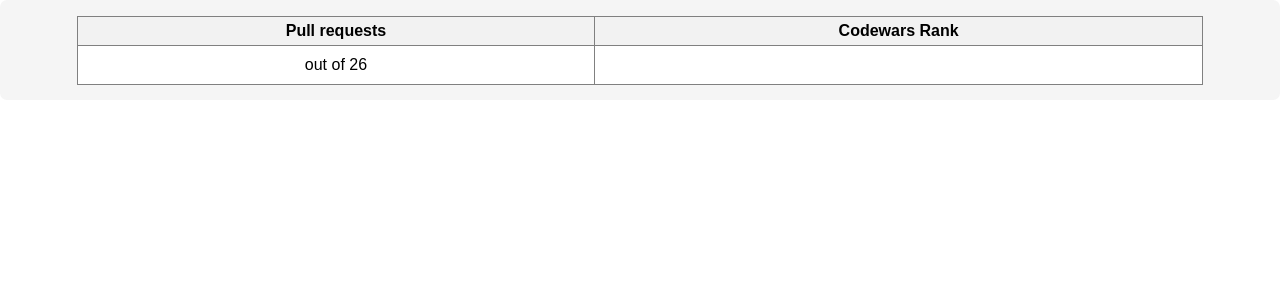
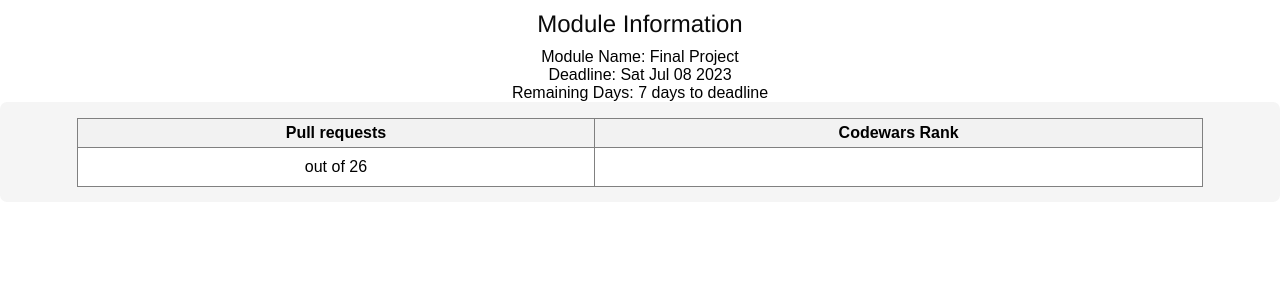
Before and after one commit to OlenaReukova/ldn9-Ctrl-Shift-Learn, a React (Create React App) app in the folder client/: page /result in a window 1280 px wide. Shown: the top 300 px of the page. Built offline with nearby package versions, Linux system fonts and the light colour scheme.

Commit message:
Change Milestone file

```diff
--- a/client/src/component/Milestone.js
+++ b/client/src/component/Milestone.js
@@ -1,6 +1,6 @@
 import React, { useEffect, useState } from "react";
 
-export const ModuleInformation = () => {
+export const Milestone = () => {
 	const [module] = useState({
 		name: "Final Project",
 		deadline: new Date("2023-07-08"),
@@ -19,7 +19,9 @@
 			<h2>Module Information</h2>
 			<p id="module-name">Module Name: {module.name}</p>
 			<p id="deadline">Deadline: {module.deadline.toDateString()}</p>
-      <p id="remaining-days">Remaining Days: {remainingDays} days to deadline</p>
+			<p id="remaining-days">
+				Remaining Days: {remainingDays} days to deadline
+			</p>
 		</div>
 	);
 };
--- a/client/src/pages/Result.js
+++ b/client/src/pages/Result.js
@@ -1,8 +1,11 @@
 import "../pages/Result.css";
-import {MilestoneTable} from "../component/MilestoneTable";
+import { MilestoneTable } from "../component/MilestoneTable";
+import { Milestone } from "../component/Milestone";
+
 export const Result = () => {
 	return (
 		<div className="result">
+			<Milestone />
 			<MilestoneTable />
 		</div>
 	);
```
Lines whose indentation alone changed are shown as unchanged.
